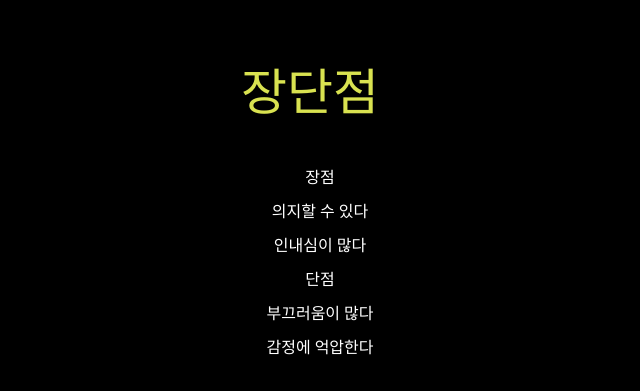
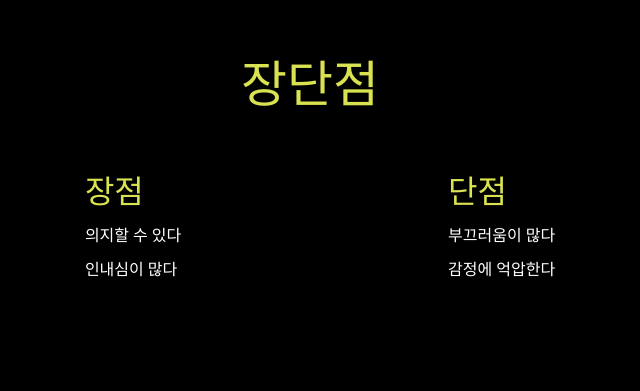
Before and after one commit to neul0129/mbti_project, a React (Create React App) app: page /profiles/ENFJ in a window 1280 px wide. Shown: the part 2406-2797 px from the top of the page, without its empty margins (330-970 px from the left). Built offline with nearby package versions, Linux system fonts and the light colour scheme.

Commit message:
feat
feat

```diff
--- a/src/pages/profile/Profile.css
+++ b/src/pages/profile/Profile.css
@@ -1,6 +1,10 @@
 /* 전체 */
 html{
 	scroll-behavior: smooth;
+}
+
+* {
+	margin: 0;
 }
 
 :root {
@@ -17,6 +21,8 @@ html{
 .profile_fix{
 	width: 100%;
 	position: fixed;
+	z-index: 999;
+	background-color: black;
 }
 
 /* 헤더부분 뺀 컨텐트부분 */
@@ -152,6 +158,25 @@ html{
 
 }
 
+#prosCons > ul {
+	display: flex;
+	justify-content: space-evenly;
+}
+
+#prosCons > ul > li{
+	text-align: left;
+}
+
+.prosTitle {
+	font-size: 2em;
+	color: var(--subpage-font-color);
+}
+
+#chemistry > ul {
+	display: flex;
+	justify-content: space-evenly;
+}
+
 
 .propsCons-el{
 	margin: 10px 0px;
--- a/src/pages/profile/Profile.js
+++ b/src/pages/profile/Profile.js
@@ -109,7 +109,7 @@ function ProCons({data}) {
           {prosCons.map((pros, idx) => (
             <li key={idx} className='pros'>
               {/** 장단점 title */}
-              <div>{pros}</div>
+              <div className='prosTitle'>{pros}</div>
               {/** 장단점 리스트 요소 */}
               <div>
                 {data[pros].map((el, idx) => (
```
